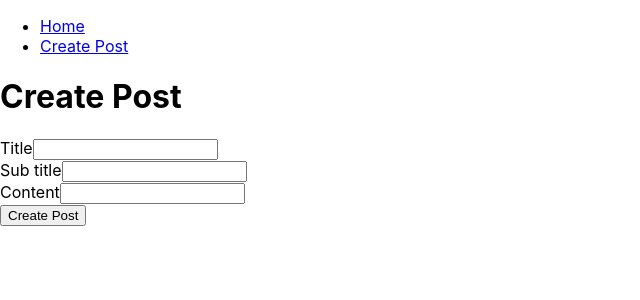
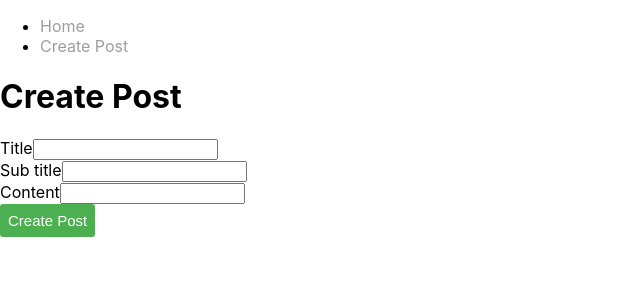
Before and after one commit to ZFlucKZ/Bloggy, a React (Create React App) app: page /create-post in a window 1280 px wide. Shown: the top 300 px of the page, without its empty margins (0-640 px from the left). Built offline with nearby package versions, Linux system fonts and the light colour scheme.

Commit message:
Add some style for practice

```diff
--- a/package.json
+++ b/package.json
@@ -7,10 +7,12 @@
     "@testing-library/react": "^13.4.0",
     "@testing-library/user-event": "^13.5.0",
     "firebase": "^9.10.0",
+    "radium": "^0.26.2",
     "react": "^18.2.0",
     "react-dom": "^18.2.0",
     "react-router-dom": "^6.4.1",
     "react-scripts": "5.0.1",
+    "styled-components": "^5.3.6",
     "web-vitals": "^2.1.4"
   },
   "scripts": {
--- a/src/components/App.js
+++ b/src/components/App.js
@@ -3,9 +3,11 @@ import Navbar from './Navbar';
 import Home from './Home';
 import CreatePost from './CreatePost';
 import PostDetail from './PostDetail';
+import { StyleRoot } from 'radium';
 
 function App() {
   return (
+    <StyleRoot>
       <div className="container">
         <Navbar />
         <Routes>
@@ -14,6 +16,7 @@ function App() {
           <Route path="/create-post" element={<CreatePost />} />
         </Routes>
       </div>
+    </StyleRoot>
   );
 }
 
--- a/src/components/CreatePost.js
+++ b/src/components/CreatePost.js
@@ -1,6 +1,24 @@
 import { useFormInput } from '../customHooks';
 import db from '../firebase';
 import { collection, addDoc } from 'firebase/firestore';
+
+import styled, { css } from 'styled-components';
+
+const StyledButton = styled.button`
+  height: 33px;
+  background: ${(props) => (props.primary ? '#4caf50' : 'blue')};
+  border: 0;
+  color: #fff;
+  padding: 8px;
+  font-size: 15px;
+  border-radius: 3px;
+  cursor: pointer;
+  ${(props) =>
+    !props.primary &&
+    css`
+      border: 4px solid red;
+    `}
+`;
 
 function CreatePost() {
   const title = useFormInput('');
@@ -43,7 +61,7 @@ function CreatePost() {
           <input {...content} />
         </div>
 
-        <button className="create-post-btn">Create Post</button>
+        <StyledButton primary>Create Post</StyledButton>
       </form>
     </div>
   );
--- a/src/components/Home.js
+++ b/src/components/Home.js
@@ -2,6 +2,45 @@ import { useState, useEffect } from 'react';
 import db from '../firebase';
 import { collection, onSnapshot } from 'firebase/firestore';
 import { Link } from 'react-router-dom';
+
+import styled from 'styled-components';
+
+const BlogHeading = styled.h1`
+  text-align: center;
+  color: #2196f3;
+  margin-bottom: 2px;
+`;
+
+const PostSubTitle = styled.p`
+  font-size: 13px;
+`;
+
+const Post = styled.div`
+  border: 1px solid #e1e1e1;
+  padding: 10px 10px;
+  border-radius: 5px;
+  margin-top: 10px;
+
+  &:hover {
+    border: 1px solid #2196f3;
+  }
+
+  h3 {
+    margin: 0;
+    padding: 0;
+    font-size: 25px;
+    font-weight: bold;
+    color: black;
+  }
+
+  a {
+    text-decoration: none;
+  }
+
+  @media (max-width: 800px) {
+    border: 1px solid black;
+  }
+`;
 
 function Home() {
   const [posts, setPosts] = useState([]);
@@ -23,17 +62,17 @@ function Home() {
 
   return (
     <div className="home">
-      <h1>Tech Blog</h1>
+      <BlogHeading>Tech Blog</BlogHeading>
       <div id="blog-by">Pajjaphon</div>
 
       {posts.map((post, index) => (
-        <div className="post" key={`post-${index}`}>
+        <Post className="post" key={`post-${index}`}>
           <Link to={`/post/${post.id}`}>
             <h3>{post.title}</h3>
           </Link>
 
-          <p>{post.subTitle}</p>
-        </div>
+          <PostSubTitle>{post.subTitle}</PostSubTitle>
+        </Post>
       ))}
     </div>
   );
--- a/src/components/Navbar.js
+++ b/src/components/Navbar.js
@@ -1,14 +1,25 @@
 import { Link } from 'react-router-dom';
+
+import styled from 'styled-components';
+
+const StyledLink = styled(Link)`
+  text-decoration: none;
+  color: #9e9e9e;
+
+  &:hover {
+    text-decoration: underline;
+  }
+`;
 
 function Navbar() {
   return (
     <div>
       <ul id="nav">
         <li>
-          <Link to="/">Home</Link>
+          <StyledLink to="/">Home</StyledLink>
         </li>
         <li>
-          <Link to="/create-post">Create Post</Link>
+          <StyledLink to="/create-post">Create Post</StyledLink>
         </li>
       </ul>
     </div>
--- a/src/components/PostDetail.js
+++ b/src/components/PostDetail.js
@@ -2,6 +2,8 @@ import { useState, useEffect } from 'react';
 import { useParams } from 'react-router-dom';
 import db from '../firebase';
 import { doc, onSnapshot } from 'firebase/firestore';
+
+import Radium from 'radium';
 
 function PostDetail() {
   const [post, setPost] = useState({});
@@ -18,10 +20,30 @@ function PostDetail() {
 
   return (
     <div className="post-detail">
-      <h1>{post.title}</h1>
-      <p>{post.content}</p>
+      <h1 style={styles.heading}>{post.title}</h1>
+      <p style={styles.PostDetail}>{post.content}</p>
     </div>
   );
 }
 
-export default PostDetail;
+export default Radium(PostDetail);
+
+const styles = {
+  heading: {
+    textAlign: 'center',
+    margin: 0,
+    ':hover': {
+      backgroundColor: 'red',
+    },
+  },
+  PostDetail: {
+    border: '1px solid #e1e1e1',
+    padding: 5,
+    paddingTop: 10,
+    borderRadius: 5,
+
+    '@media(max-width: 720px)': {
+      color: 'pink',
+    },
+  },
+};
```
Also changed, not shown: 1 other file (tests, documents, lock files or other folders). Lines whose indentation alone changed are shown as unchanged.
